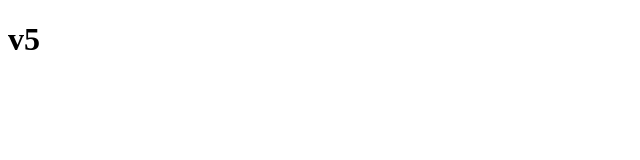
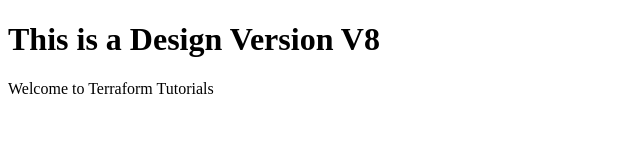
Before and after one commit to surajyadav29/git-repo, a plain HTML site: page index.html in a window 1280 px wide. Shown: the whole page, without its empty margins (0-640 px from the left). Drawn offline with Linux system fonts and the light colour scheme.

Commit message:
new branch

```diff
--- a/index.html
+++ b/index.html
@@ -1,11 +1,17 @@
 <!DOCTYPE html>
 <html lang="en">
+
 <head>
     <meta charset="UTF-8">
+    <meta http-equiv="X-UA-Compatible" content="IE=edge">
     <meta name="viewport" content="width=device-width, initial-scale=1.0">
+    <link rel="stylesheet" href="styles.css">
     <title>Document</title>
 </head>
+
 <body>
-    <h1>v5</h1>
+    <h1>This is a Design Version V8</h1>
+    <p>Welcome to Terraform Tutorials</p>
 </body>
+
 </html>
```
